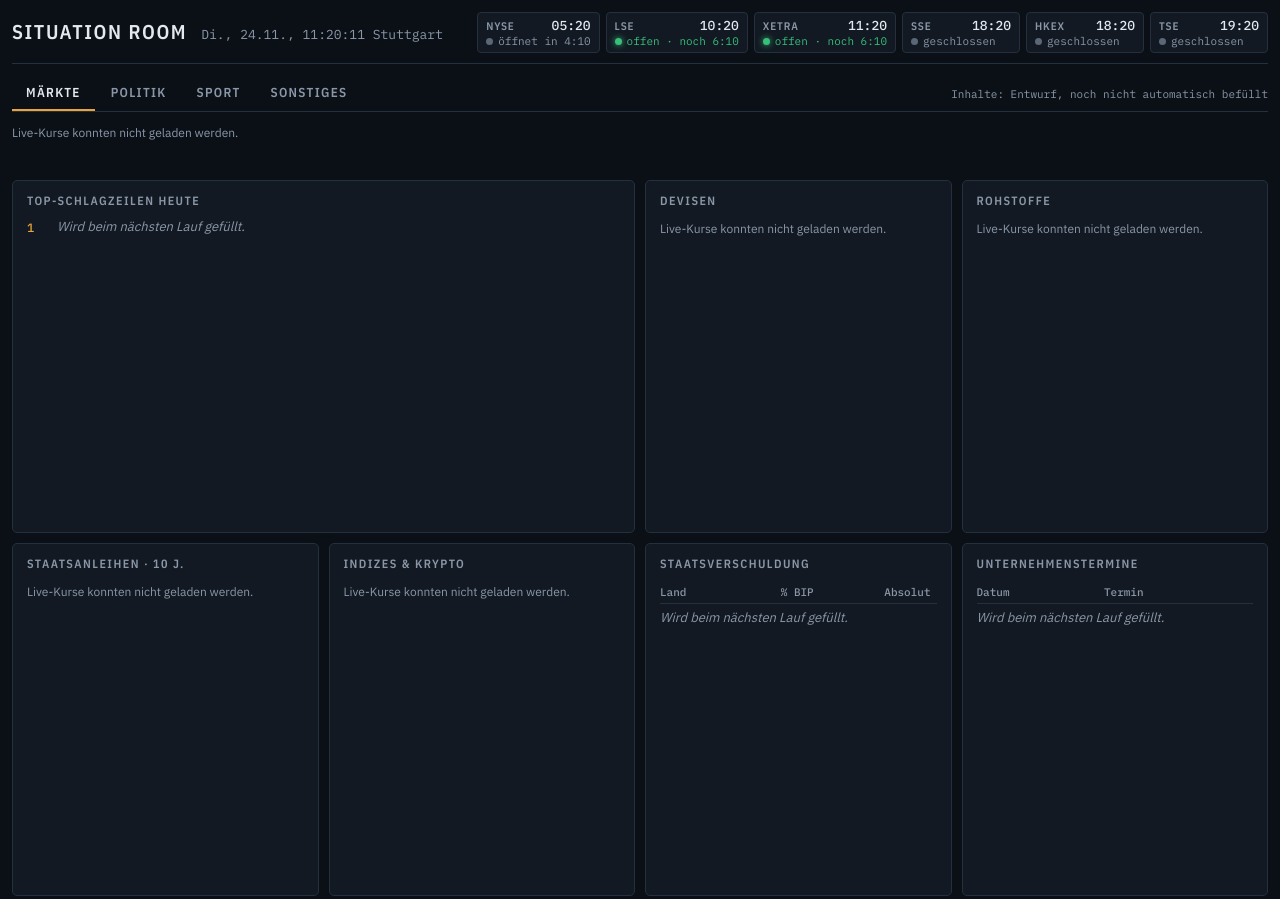
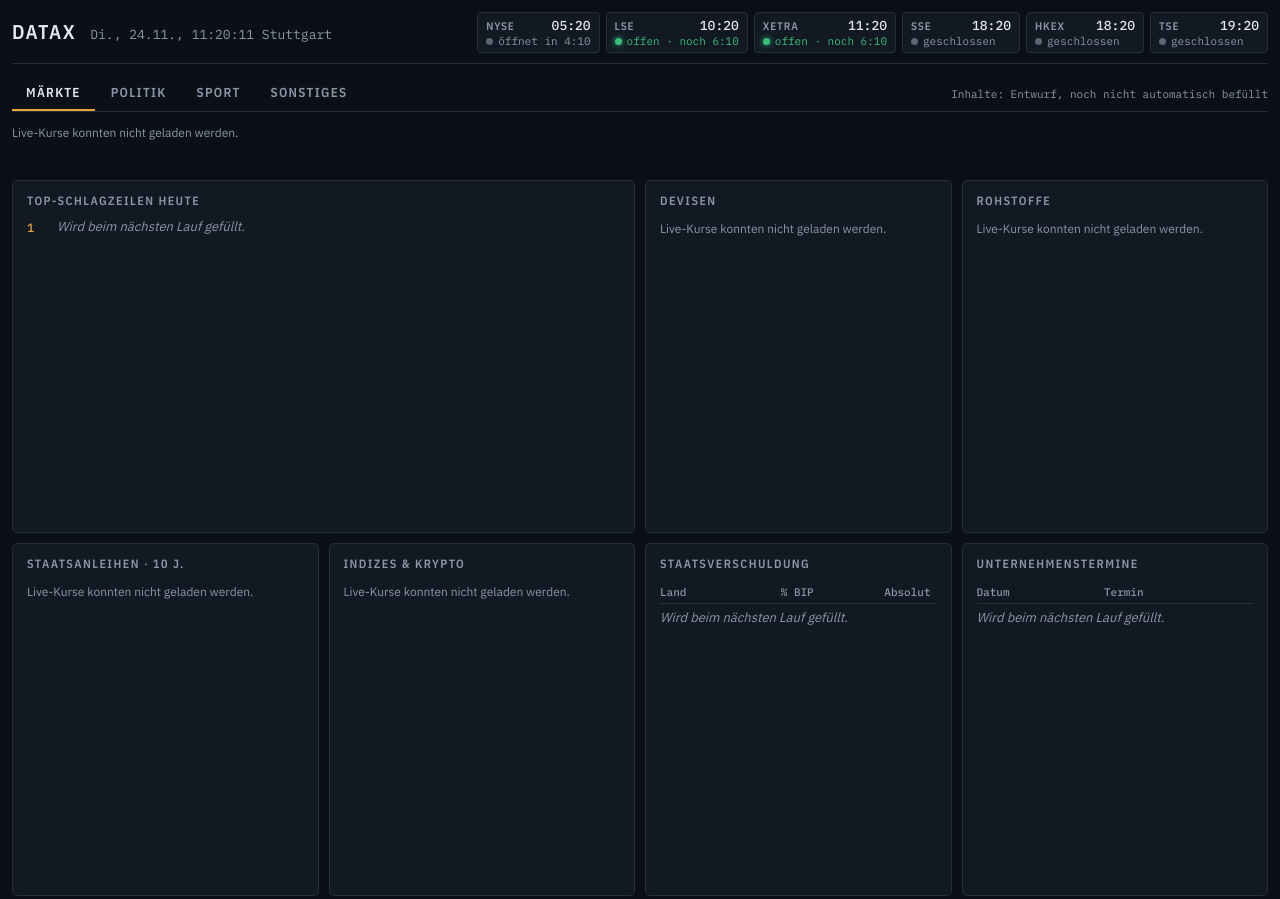
Before and after one commit to Uswer957/datax, a plain HTML site: page index.html in a window 1280 px wide. Shown: the top 899 px of the page. Drawn offline with nearby package versions, Linux system fonts and the light colour scheme; a script that the page names is missing.

Commit message:
Titel in DataX geändert
Co-Authored-By: Claude Opus 5.5 <noreply@anthropic.com>
Claude-Session: https://claude.ai/code/session_01SY1GZrray4Q5Ronb5fc4qj

```diff
--- a/index.html
+++ b/index.html
@@ -3,7 +3,7 @@
 <head>
 <meta charset="utf-8">
 <meta name="viewport" content="width=device-width,initial-scale=1,viewport-fit=cover">
-<title>Situation Room</title>
+<title>DataX</title>
 <link rel="preconnect" href="https://fonts.googleapis.com">
 <link rel="stylesheet" href="https://fonts.googleapis.com/css2?family=IBM+Plex+Mono:wght@400;500&family=IBM+Plex+Sans:wght@400;500;600&family=IBM+Plex+Sans+Condensed:wght@500;600&display=swap">
 <link rel="stylesheet" href="style.css">
@@ -11,7 +11,7 @@
 <body>
 <header class="top">
   <div class="brand">
-    <h1>Situation Room</h1>
+    <h1>DataX</h1>
     <span class="now" id="now">–</span>
   </div>
   <div class="clocks" id="clocks" aria-label="Weltbörsen"></div>
```
Also changed, not shown: 1 other file.
